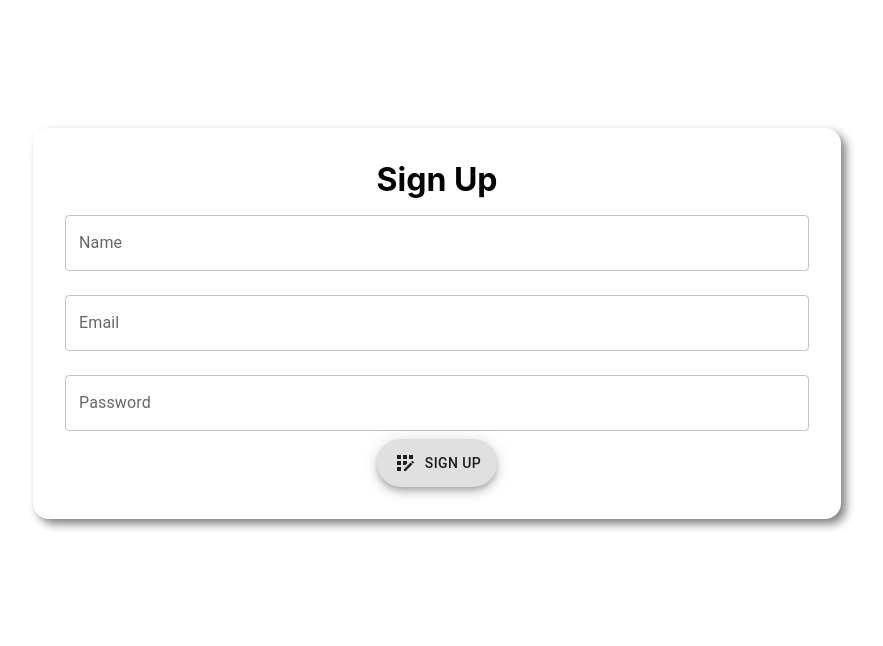
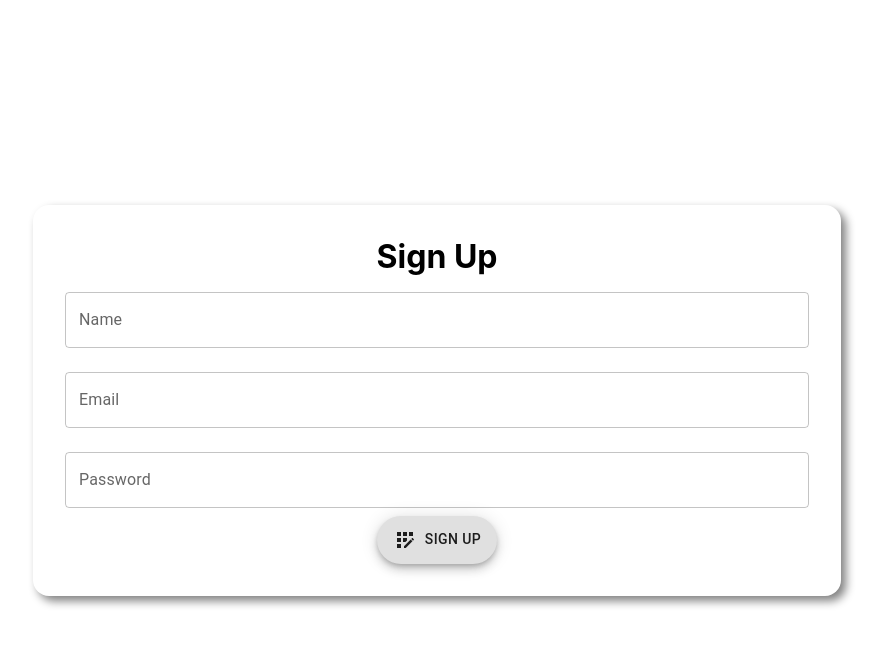
Before and after one commit to Hyper-terminal/Blog_frontend, a React (Create React App) app: page /signup in a window 1280 px wide. Shown: the top 646 px of the page, without its empty margins (203-1086 px from the left). Built offline with nearby package versions, Linux system fonts and the light colour scheme.

Commit message:
4 files modified

```diff
--- a/src/user/signin/Signin.jsx
+++ b/src/user/signin/Signin.jsx
@@ -76,8 +76,8 @@ const Signin = () => {
   }
 
   return (
-    <div className="flex_container">
-      <div className="signup_box">
+    <div className="singin_container">
+      <div className="signin_box">
         <h1 className="signin_title">Sign In</h1>
 
         <Stack sx={{ width: '100%' }} spacing={2}>
--- a/src/user/signin/signin.scss
+++ b/src/user/signin/signin.scss
@@ -1,11 +1,12 @@
-.flex_container {
+.singin_container {
   display: flex;
   align-items: center;
   justify-content: center;
   padding: 0;
   margin: 0;
+  height: 100vh;
 
-  .signup_box {
+  .signin_box {
     margin: 10%;
     border-radius: 1rem;
     box-shadow: 5px 5px 10px grey;
--- a/src/user/signup/Signup.jsx
+++ b/src/user/signup/Signup.jsx
@@ -68,7 +68,7 @@ const Signup = () => {
   };
 
   return (
-    <div className="flex_container">
+    <div className="signup_container">
       <div className="signup_box">
         <h1 className="signup_title">Sign Up</h1>
 
--- a/src/user/signup/signup.scss
+++ b/src/user/signup/signup.scss
@@ -1,9 +1,10 @@
-.flex_container {
+.signup_container {
   display: flex;
   align-items: center;
   justify-content: center;
   padding: 0;
   margin: 0;
+  height: 100vh;
 
   .signup_box {
     margin: 10%;
```
